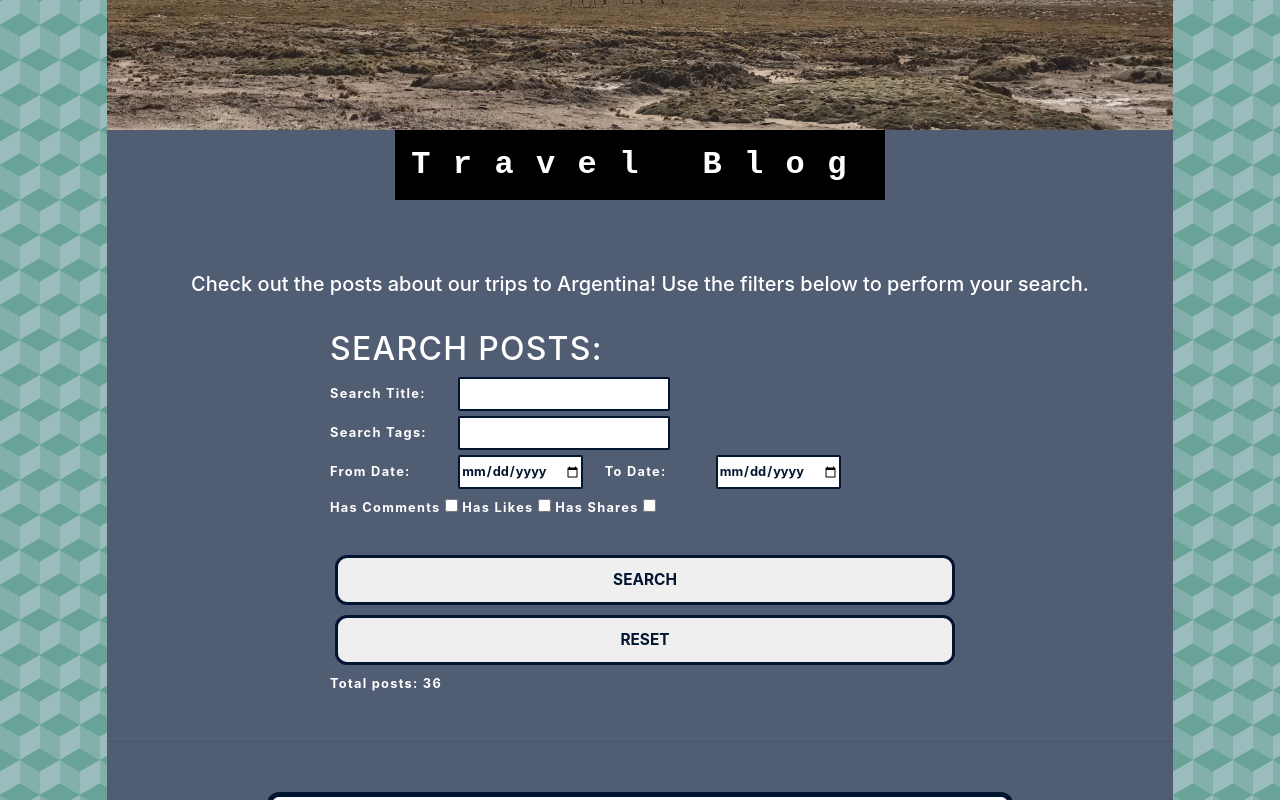
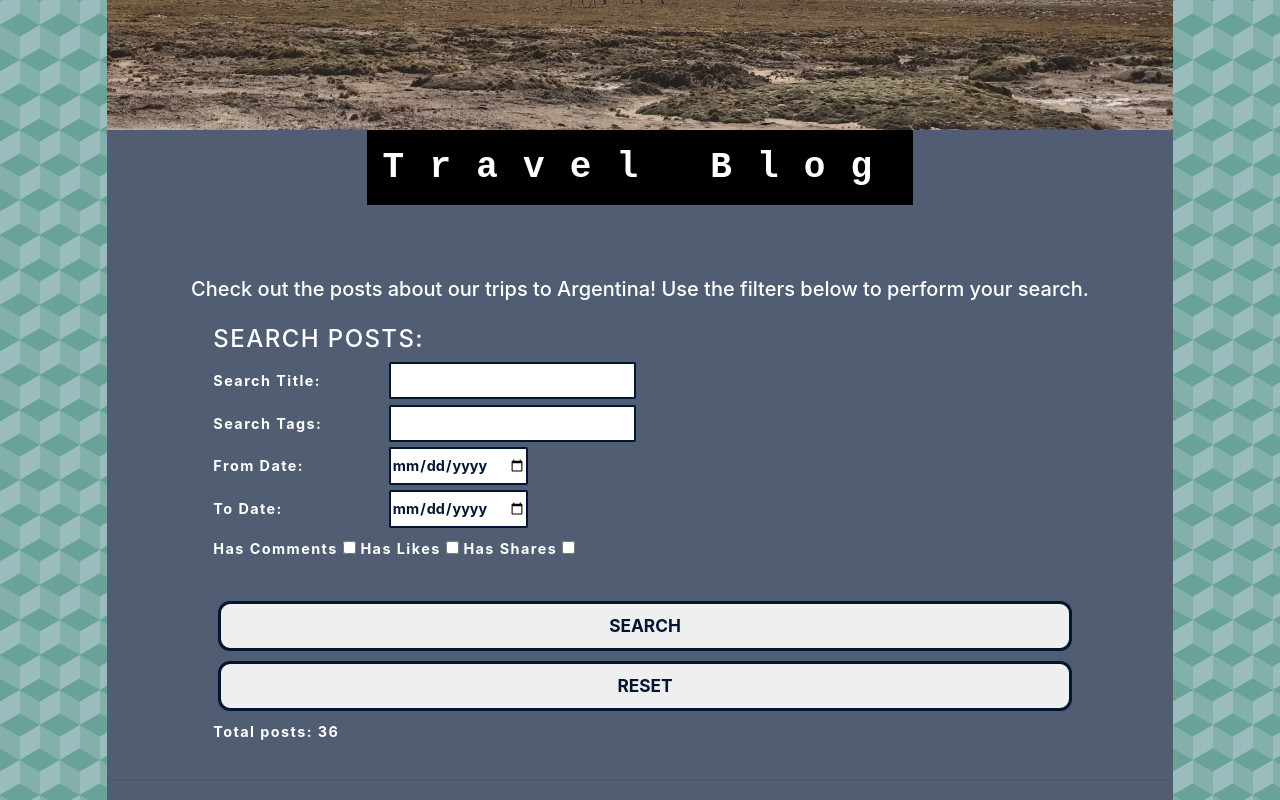
Before and after one commit to j-mrosa/Northern-Argentina-Website, a plain HTML site: page blog.html in a window 1280 px wide. Shown: the part 360-1160 px from the top of the page. Drawn offline with nearby package versions, Linux system fonts and the light colour scheme.

Commit message:
fixes titles

```diff
--- a/blog-style.css
+++ b/blog-style.css
@@ -19,10 +19,10 @@
 /*     font-family: 'Courier New', Courier, monospace; */
     font-weight: bold;
     letter-spacing: .1em;
-    width: 60%;
+    width: 80%;
     color: rgb(255, 255, 255);
     margin: auto;
-    padding: 10px;
+    /* padding: 10px; */
     line-height: 2.2em;
 }
 
@@ -69,7 +69,7 @@ input{
     padding: 20px;
     border: solid 5px rgb(2, 21, 49);
     border-radius: 12px;
-    width: 70%;
+    width: 80%;
     margin:auto;
     margin-bottom:50px;
     margin-top: 50px;
@@ -91,5 +91,5 @@ input{
 }
 
 .main{
-    font-size: .8rem;
+    font-size: .9rem;
 }
--- a/blog.html
+++ b/blog.html
@@ -131,27 +131,25 @@
 
                 <!--main content-->
                 <div class="row main">
+                    <h3 class="text-white mx-auto p-3 my-title">Travel Blog</h3>
 
-                    <h3 class="text-white mx-auto p-3 my-title">Travel Blog</h3>
-                    <div class="mx-auto">
-                        <!--text-->
-                        <h5 class=" mt-5 p-3 text-white "> Check out the
-                            posts about our trips to Argentina! Use the filters
-                            below to perform your search. </h5>
-
-                    </div>
+                    <!--text-->
+                    <h5 class="text-center mt-5 p-3 text-white col-12"> Check
+                        out the
+                        posts about our trips to Argentina! Use the filters
+                        below to perform your search. </h5>
 
                     <!--blog posts-->
                     <div id="filters">
 
-                        <h2>SEARCH POSTS:</h2>
+                        <h4>SEARCH POSTS:</h4>
                         <label>Search Title:</label>
                         <input type="text" id="inputTitle"><br>
                         <label>Search Tags:</label>
                         <input type="text" id="inputTag"><br>
                         <label>From Date:</label>
-                        <input type="date" id="inputFromDate">
-                        <label>&nbsp; &nbsp; To Date:</label>
+                        <input type="date" id="inputFromDate"><br>
+                        <label>To Date:</label>
                         <input type="date" id="inputToDate"><br>
 
                         <div id="check">
@@ -170,7 +168,6 @@
                             clasS="myButtons">RESET</button>
 
                         <p id="totalPosts"></p>
-
                     </div>
 
                     <!-- div with all the posts -->
@@ -184,11 +181,7 @@
                             <a href="quiz.html">super quiz </a> before leaving
                             the website</p>
                     </div>
-
-
                 </div>
-
-
 
                 <!--footer-->
                 <div class="row" id="footer">
```
Also changed, not shown: economy.html (+1 -1 lines), index.html (+2 -2 lines).
